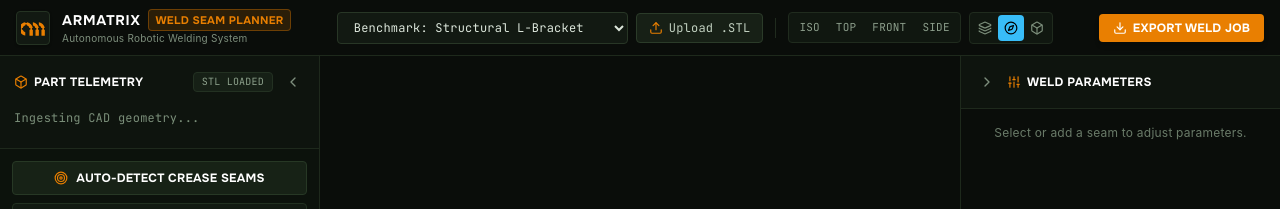
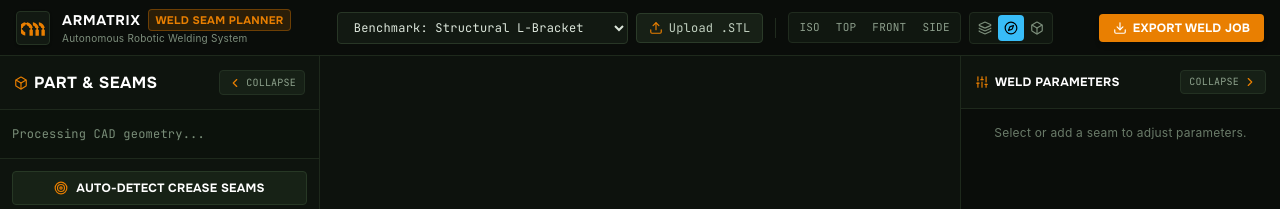
Before and after one commit to sparrowdex/armatrix_weld_seam_planner, a Next.js app: page / in a window 1280 px wide. Shown: the top 209 px of the page. Built offline with nearby package versions, Linux system fonts and the light colour scheme; no server answers; a web font is replaced by a local one.

Commit message:
fix: omni-directional CAD lighting to eliminate dark silhouettes and prominent sidebar collapse controls

```diff
--- a/src/components/panels/SidebarLeft.tsx
+++ b/src/components/panels/SidebarLeft.tsx
@@ -18,7 +18,7 @@ interface SidebarLeftProps {
   isCollapsed?: boolean;
 }
 
-export const SidebarLeft: React.FC<SidebarLeftProps> = ({ onToggleCollapse, isCollapsed }) => {
+export const SidebarLeft: React.FC<SidebarLeftProps> = ({ onToggleCollapse }) => {
   const {
     part,
     partLoading,
@@ -44,7 +44,6 @@ export const SidebarLeft: React.FC<SidebarLeftProps> = ({ onToggleCollapse, isCo
       addSeam({ x: 30, y: 14, z: -33 }, { x: 30, y: 14, z: 22 }, { x: 0.707, y: 0.707, z: 0 }, 'detected');
       addSeam({ x: -40, y: 14, z: -33 }, { x: -40, y: 79, z: -33 }, { x: -0.707, y: 0, z: 0.707 }, 'detected');
     } else if (activeModelName === 'Armatrix Emblem') {
-      // 3 signature weld seams following the Armatrix snake-arm joints
       addSeam({ x: -27.5, y: 16, z: -25 }, { x: -27.5, y: 16, z: 15 }, { x: 0, y: 1, z: 0 }, 'detected');
       addSeam({ x: 0, y: 16, z: -25 }, { x: 0, y: 16, z: 20 }, { x: 0, y: 1, z: 0 }, 'detected');
       addSeam({ x: 27.5, y: 16, z: -25 }, { x: 27.5, y: 16, z: 15 }, { x: 0, y: 1, z: 0 }, 'detected');
@@ -81,29 +80,27 @@ export const SidebarLeft: React.FC<SidebarLeftProps> = ({ onToggleCollapse, isCo
 
   return (
     <aside className="w-80 h-full bg-[#0A0D0A] border-r border-[#1E291C] flex flex-col z-10 select-none overflow-hidden relative">
-      {/* CAD Telemetry Card */}
-      <div className="p-3.5 border-b border-[#1E291C] bg-[#0E140E]">
-        <div className="flex items-center justify-between text-xs mb-2">
+      {/* Header with prominent Collapse button */}
+      <div className="p-3.5 border-b border-[#1E291C] bg-[#0E140E] flex items-center justify-between">
         <span style={{ fontFamily: 'Onest, sans-serif' }} className="flex items-center gap-1.5 font-bold text-white tracking-wide">
           <Box className="w-3.5 h-3.5 text-[#e97f01]" />
-            PART TELEMETRY
+          PART & SEAMS
         </span>
-          <div className="flex items-center gap-2">
-            <span className="text-[10px] font-mono bg-[#162016] text-[#8EA28D] px-2 py-0.5 rounded border border-[#233122]">
-              {partLoading ? 'PROCESSING' : 'STL LOADED'}
-            </span>
+
         {onToggleCollapse && (
           <button
             onClick={onToggleCollapse}
-                className="p-1 hover:bg-[#1A2519] rounded text-[#7E8F7D] hover:text-white transition"
+            className="flex items-center gap-1 px-2 py-1 text-[10px] font-mono bg-[#162016] hover:bg-[#202E1F] border border-[#233122] rounded text-[#8EA28D] hover:text-white transition active:scale-95"
             title="Collapse Seams Panel"
           >
-                <ChevronLeft className="w-4 h-4" />
+            <ChevronLeft className="w-3.5 h-3.5 text-[#e97f01]" />
+            <span>COLLAPSE</span>
           </button>
         )}
       </div>
-        </div>
 
+      {/* CAD Telemetry Card */}
+      <div className="p-3 border-b border-[#1E291C] bg-[#0C120C]">
         {part ? (
           <div className="grid grid-cols-2 gap-2 text-[11px] font-mono">
             <div className="bg-[#131B13] p-2 rounded border border-[#202D1E]">
@@ -118,12 +115,12 @@ export const SidebarLeft: React.FC<SidebarLeftProps> = ({ onToggleCollapse, isCo
             </div>
           </div>
         ) : (
-          <div className="text-xs font-mono text-[#7A8E79] py-2">Ingesting CAD geometry...</div>
+          <div className="text-xs font-mono text-[#7A8E79] py-1">Processing CAD geometry...</div>
         )}
       </div>
 
       {/* Action Buttons */}
-      <div className="p-3 border-b border-[#1E291C] flex flex-col gap-2 bg-[#0C120C]">
+      <div className="p-3 border-b border-[#1E291C] flex flex-col gap-2 bg-[#0E140E]">
         <button
           onClick={handleAutoDetect}
           style={{ fontFamily: 'Onest, sans-serif' }}
--- a/src/components/panels/SidebarRight.tsx
+++ b/src/components/panels/SidebarRight.tsx
@@ -16,7 +16,7 @@ interface SidebarRightProps {
   isCollapsed?: boolean;
 }
 
-export const SidebarRight: React.FC<SidebarRightProps> = ({ onToggleCollapse, isCollapsed }) => {
+export const SidebarRight: React.FC<SidebarRightProps> = ({ onToggleCollapse }) => {
   const {
     seams,
     selectedSeamId,
@@ -30,31 +30,34 @@ export const SidebarRight: React.FC<SidebarRightProps> = ({ onToggleCollapse, is
 
   return (
     <aside className="w-80 h-full bg-[#0A0D0A] border-l border-[#1E291C] flex flex-col z-10 select-none overflow-y-auto text-xs relative">
-      {/* Header */}
+      {/* Header with prominent Collapse button */}
       <div className="p-3.5 border-b border-[#1E291C] bg-[#0E140E] flex items-center justify-between">
+        <span style={{ fontFamily: 'Onest, sans-serif' }} className="flex items-center gap-1.5 font-bold text-white tracking-wide">
+          <Sliders className="w-3.5 h-3.5 text-[#e97f01]" />
+          WELD PARAMETERS
+        </span>
+
         <div className="flex items-center gap-2">
+          {selectedSeam && (
+            <span
+              style={{ color: '#e97f01' }}
+              className="bg-[#172216] px-2 py-0.5 rounded border border-[#273825] text-[10px] font-mono font-bold"
+            >
+              {selectedSeam.id}
+            </span>
+          )}
+
           {onToggleCollapse && (
             <button
               onClick={onToggleCollapse}
-              className="p-1 hover:bg-[#1A2519] rounded text-[#7E8F7D] hover:text-white transition"
+              className="flex items-center gap-1 px-2 py-1 text-[10px] font-mono bg-[#162016] hover:bg-[#202E1F] border border-[#233122] rounded text-[#8EA28D] hover:text-white transition active:scale-95"
               title="Collapse Parameters Panel"
             >
-              <ChevronRight className="w-4 h-4" />
+              <span>COLLAPSE</span>
+              <ChevronRight className="w-3.5 h-3.5 text-[#e97f01]" />
             </button>
           )}
-          <span style={{ fontFamily: 'Onest, sans-serif' }} className="flex items-center gap-1.5 font-bold text-white tracking-wide">
-            <Sliders className="w-3.5 h-3.5 text-[#e97f01]" />
-            WELD PARAMETERS
-          </span>
         </div>
-        {selectedSeam && (
-          <span
-            style={{ color: '#e97f01' }}
-            className="bg-[#172216] px-2 py-0.5 rounded border border-[#273825] text-[10px] font-mono font-bold"
-          >
-            {selectedSeam.id}
-          </span>
-        )}
       </div>
 
       {selectedSeam ? (
--- a/src/components/viewport/ViewportCanvas.tsx
+++ b/src/components/viewport/ViewportCanvas.tsx
@@ -61,17 +61,17 @@ export const ViewportCanvas: React.FC = () => {
 
     // 1. Scene
     const scene = new THREE.Scene();
-    scene.background = new THREE.Color('#0A0D0A'); // Deep tactical graphite
+    scene.background = new THREE.Color('#0D120D'); // Sleek industrial dark green-gray
     sceneRef.current = scene;
 
-    // Grid floor & axes
-    const grid = new THREE.GridHelper(320, 32, '#233020', '#121A11');
+    // High precision CAD Grid Floor
+    const grid = new THREE.GridHelper(360, 36, '#283B25', '#162215');
     grid.position.y = 0;
     scene.add(grid);
 
     // 2. Camera
     const camera = new THREE.PerspectiveCamera(45, width / height, 1, 3000);
-    camera.position.set(160, 140, 180);
+    camera.position.set(170, 150, 190);
     cameraRef.current = camera;
 
     // 3. Renderer
@@ -81,73 +81,80 @@ export const ViewportCanvas: React.FC = () => {
     renderer.shadowMap.enabled = true;
     renderer.shadowMap.type = THREE.PCFShadowMap;
     renderer.toneMapping = THREE.ACESFilmicToneMapping;
-    renderer.toneMappingExposure = 1.25;
+    renderer.toneMappingExposure = 1.35;
     container.innerHTML = '';
     container.appendChild(renderer.domElement);
     rendererRef.current = renderer;
 
-    // 4. Controls
+    // 4. OrbitControls
     const controls = new OrbitControls(camera, renderer.domElement);
     controls.enableDamping = true;
     controls.dampingFactor = 0.08;
-    controls.maxDistance = 1200;
+    controls.maxDistance = 1400;
     controls.minDistance = 20;
-    controls.target.set(0, 30, 0);
+    controls.target.set(0, 35, 0);
     controlsRef.current = controls;
 
-    // 5. Crisp Studio Lighting
-    const ambientLight = new THREE.AmbientLight('#FFFFFF', 1.2);
+    // 5. OMNI-DIRECTIONAL CAD STUDIO LIGHTING (Eliminates all dark/black faces!)
+    // Hemisphere light: bright sky illumination + soft ground bounce
+    const hemiLight = new THREE.HemisphereLight('#FFFFFF', '#4A5D4A', 2.0);
+    scene.add(hemiLight);
+
+    // Global ambient
+    const ambientLight = new THREE.AmbientLight('#FFFFFF', 1.4);
     scene.add(ambientLight);
 
+    // Key Light Front-Right
     const keyLight = new THREE.DirectionalLight('#FFFFFF', 2.2);
-    keyLight.position.set(120, 220, 160);
+    keyLight.position.set(150, 250, 180);
     keyLight.castShadow = true;
-    keyLight.shadow.mapSize.width = 2048;
-    keyLight.shadow.mapSize.height = 2048;
     scene.add(keyLight);
 
-    const fillLight = new THREE.DirectionalLight('#E2E8F0', 1.4);
-    fillLight.position.set(-140, 90, 120);
-    scene.add(fillLight);
+    // Fill Light Front-Left
+    const fillLight1 = new THREE.DirectionalLight('#E2E8F0', 1.8);
+    fillLight1.position.set(-160, 180, 140);
+    scene.add(fillLight1);
 
-    const rimLight = new THREE.DirectionalLight('#e97f01', 1.0); // Armatrix orange rim accent
-    rimLight.position.set(0, 160, -160);
+    // Fill Light Back-Right
+    const fillLight2 = new THREE.DirectionalLight('#CBD5E1', 1.6);
+    fillLight2.position.set(140, 160, -160);
+    scene.add(fillLight2);
+
+    // Rim Light Back-Left (Armatrix amber accent)
+    const rimLight = new THREE.DirectionalLight('#e97f01', 1.4);
+    rimLight.position.set(-150, 140, -180);
     scene.add(rimLight);
-
-    const groundBounce = new THREE.DirectionalLight('#334155', 0.6);
-    groundBounce.position.set(0, -100, 0);
-    scene.add(groundBounce);
 
     // Groups
     scene.add(seamsGroupRef.current);
     scene.add(previewSeamRef.current);
 
-    // 6. Build Sleek Robotic Welding Torch 3D Model
+    // 6. Build Welding Torch 3D Model
     const torchGroup = new THREE.Group();
-    // Body (dark carbon graphite)
-    const torchBodyGeom = new THREE.CylinderGeometry(4, 4, 35, 20);
-    const torchBodyMat = new THREE.MeshStandardMaterial({ color: '#1B1E1B', metalness: 0.9, roughness: 0.25 });
+    // Body (dark graphite)
+    const torchBodyGeom = new THREE.CylinderGeometry(4.2, 4.2, 36, 20);
+    const torchBodyMat = new THREE.MeshStandardMaterial({ color: '#1B1E1B', metalness: 0.85, roughness: 0.25 });
     const torchBody = new THREE.Mesh(torchBodyGeom, torchBodyMat);
-    torchBody.position.y = 25;
+    torchBody.position.y = 26;
     torchGroup.add(torchBody);
 
-    // Collar (Armatrix signature red-orange tool ring)
-    const collarGeom = new THREE.CylinderGeometry(4.6, 4.6, 7, 20);
+    // Collar (Armatrix orange accent ring)
+    const collarGeom = new THREE.CylinderGeometry(4.8, 4.8, 8, 20);
     const collarMat = new THREE.MeshStandardMaterial({ color: '#e97f01', metalness: 0.7, roughness: 0.2 });
     const collar = new THREE.Mesh(collarGeom, collarMat);
-    collar.position.y = 12;
+    collar.position.y = 13;
     torchGroup.add(collar);
 
     // Precision Copper Nozzle
-    const nozzleGeom = new THREE.ConeGeometry(3.5, 12, 20);
+    const nozzleGeom = new THREE.ConeGeometry(3.6, 12, 20);
     const nozzleMat = new THREE.MeshStandardMaterial({ color: '#C87D40', metalness: 0.95, roughness: 0.15 });
     const nozzle = new THREE.Mesh(nozzleGeom, nozzleMat);
     nozzle.rotation.x = Math.PI;
     nozzle.position.y = 2;
     torchGroup.add(nozzle);
 
-    // Arc flash point light at weld tip
-    const arcLight = new THREE.PointLight('#38BDF8', 0, 70);
+    // Arc flash light at weld tip
+    const arcLight = new THREE.PointLight('#38BDF8', 0, 75);
     arcLight.position.set(0, 0, 0);
     torchGroup.add(arcLight);
     arcLightRef.current = arcLight;
@@ -192,19 +199,19 @@ export const ViewportCanvas: React.FC = () => {
 
     switch (viewPreset) {
       case 'iso':
-        camera.position.set(160, 140, 180);
-        controls.target.set(0, 30, 0);
+        camera.position.set(170, 150, 190);
+        controls.target.set(0, 35, 0);
         break;
       case 'top':
-        camera.position.set(0, 270, 0);
+        camera.position.set(0, 290, 0);
         controls.target.set(0, 0, 0);
         break;
       case 'front':
-        camera.position.set(0, 35, 260);
+        camera.position.set(0, 35, 270);
         controls.target.set(0, 35, 0);
         break;
       case 'right':
-        camera.position.set(260, 35, 0);
+        camera.position.set(270, 35, 0);
         controls.target.set(0, 35, 0);
         break;
     }
@@ -228,7 +235,6 @@ export const ViewportCanvas: React.FC = () => {
     loader.load(
       modelUrl,
       (geometry) => {
-        // Remove existing meshes
         if (meshRef.current) {
           scene.remove(meshRef.current);
           meshRef.current.geometry.dispose();
@@ -245,7 +251,6 @@ export const ViewportCanvas: React.FC = () => {
           scene.remove(boundingBoxRef.current);
         }
 
-        // Align and center on ground plane
         geometry.computeVertexNormals();
         geometry.center();
         geometry.computeBoundingBox();
@@ -259,11 +264,12 @@ export const ViewportCanvas: React.FC = () => {
         const height = parseFloat((finalBox.max.y - finalBox.min.y).toFixed(1));
         const depth = parseFloat((finalBox.max.z - finalBox.min.z).toFixed(1));
 
-        // Machined Steel / Titanium PBR Material (High clarity CAD surface)
+        // CRISP BRIGHT CAD ALLOY STEEL MATERIAL (Fully illuminated on every face!)
         const material = new THREE.MeshStandardMaterial({
-          color: '#6F7F72', // Technical alloy steel
-          metalness: 0.7,
-          roughness: 0.35,
+          color: '#B2C2B5', // Bright, crisp satin aluminum alloy
+          metalness: 0.18,  // Low metalness ensures clear diffuse shading without black reflections!
+          roughness: 0.45,  // Smooth satin finish
+          side: THREE.DoubleSide, // Guarantees both sides of any face are always illuminated
           polygonOffset: true,
           polygonOffsetFactor: 1,
           polygonOffsetUnits: 1,
@@ -275,16 +281,16 @@ export const ViewportCanvas: React.FC = () => {
         scene.add(mesh);
         meshRef.current = mesh;
 
-        // Clean CAD edge outlines (makes structural faces crystal clear)
-        const edgeGeometry = new THREE.EdgesGeometry(geometry, 28);
-        const edgeMaterial = new THREE.LineBasicMaterial({ color: '#1B241C', linewidth: 1.5 });
+        // Sharp CAD Edge Contours (makes every feature, fillet, and hole pop)
+        const edgeGeometry = new THREE.EdgesGeometry(geometry, 25);
+        const edgeMaterial = new THREE.LineBasicMaterial({ color: '#182417', linewidth: 1.5 });
         const edgeLines = new THREE.LineSegments(edgeGeometry, edgeMaterial);
         scene.add(edgeLines);
         edgesRef.current = edgeLines;
 
         // Wireframe toggle overlay
         const wireframeGeom = new THREE.WireframeGeometry(geometry);
-        const wireframeMat = new THREE.LineBasicMaterial({ color: '#4D614D', opacity: 0.3, transparent: true });
+        const wireframeMat = new THREE.LineBasicMaterial({ color: '#3A5239', opacity: 0.4, transparent: true });
         const wireframe = new THREE.LineSegments(wireframeGeom, wireframeMat);
         wireframe.visible = showWireframe;
         scene.add(wireframe);
@@ -309,7 +315,6 @@ export const ViewportCanvas: React.FC = () => {
         });
         setPartLoading(false);
 
-        // Adjust camera target
         if (controlsRef.current) {
           controlsRef.current.target.set(0, height / 2, 0);
           controlsRef.current.update();
@@ -349,7 +354,7 @@ export const ViewportCanvas: React.FC = () => {
       const seamContainer = new THREE.Group();
 
       // 1. Weld Bead Solid Geometry
-      const beadRadius = isSelected ? 2.4 : 1.6;
+      const beadRadius = isSelected ? 2.5 : 1.7;
       const cylinderGeom = new THREE.CylinderGeometry(beadRadius, beadRadius, length, 16);
       cylinderGeom.translate(0, length / 2, 0);
       cylinderGeom.rotateX(Math.PI / 2);
@@ -358,7 +363,7 @@ export const ViewportCanvas: React.FC = () => {
       const cylinderMat = new THREE.MeshStandardMaterial({
         color: new THREE.Color(color),
         emissive: new THREE.Color(isSelected ? '#e97f01' : '#15803D'),
-        emissiveIntensity: isSelected ? 0.8 : 0.35,
+        emissiveIntensity: isSelected ? 0.85 : 0.4,
         roughness: 0.2,
         metalness: 0.85,
       });
@@ -368,7 +373,7 @@ export const ViewportCanvas: React.FC = () => {
       beadMesh.lookAt(p2);
       seamContainer.add(beadMesh);
 
-      // 2. Start (Cyan) & End (Red) Waypoint Spheres
+      // 2. Start & End Waypoint Spheres
       const startSphere = new THREE.Mesh(
         new THREE.SphereGeometry(isSelected ? 3.0 : 2.2, 16, 16),
         new THREE.MeshStandardMaterial({ color: '#38BDF8', emissive: '#0284C7', emissiveIntensity: 0.6 })
@@ -509,7 +514,6 @@ export const ViewportCanvas: React.FC = () => {
         const currentPos = new THREE.Vector3().lerpVectors(pStart, pEnd, Math.min(1, progress));
         torch.position.copy(currentPos);
         torch.quaternion.setFromUnitVectors(new THREE.Vector3(0, 1, 0), normal);
-        // Welding arc flicker
         if (arcLight) {
           arcLight.intensity = 20 + Math.random() * 20;
           arcLight.color.set(Math.random() > 0.3 ? '#38BDF8' : '#FFFFFF');
@@ -626,17 +630,17 @@ export const ViewportCanvas: React.FC = () => {
       ref={containerRef}
       onPointerMove={handlePointerMove}
       onPointerDown={handlePointerDown}
-      className="relative w-full h-full cursor-crosshair select-none overflow-hidden bg-[#0A0D0A]"
+      className="relative w-full h-full cursor-crosshair select-none overflow-hidden bg-[#0D120D]"
     >
       {/* 3D Telemetry HUD Overlay */}
       <div className="absolute top-4 left-4 z-10 pointer-events-none flex flex-col gap-1.5 font-mono text-xs">
-        <div className="flex items-center gap-2 bg-[#101710]/85 backdrop-blur-md px-3 py-1.5 border border-[#233120] rounded text-[#E2E8F0]">
+        <div className="flex items-center gap-2 bg-[#121A12]/90 backdrop-blur-md px-3 py-1.5 border border-[#233321] rounded text-[#E2E8F0] shadow-md">
           <span className="w-2 h-2 rounded-full bg-[#e97f01] animate-pulse" />
-          <span className="text-[#8FA18E]">PART:</span>
+          <span className="text-[#8EA28D]">PART:</span>
           <span className="font-semibold text-white tracking-wide">{activeModelName}</span>
         </div>
         {cursorPos && (
-          <div className="bg-[#101710]/85 backdrop-blur-md px-3 py-1.5 border border-[#233120] rounded text-[#8FA18E] flex gap-3">
+          <div className="bg-[#121A12]/90 backdrop-blur-md px-3 py-1.5 border border-[#233321] rounded text-[#8EA28D] flex gap-3 shadow-md">
             <span>X: <strong className="text-white">{cursorPos.x}</strong></span>
             <span>Y: <strong className="text-white">{cursorPos.y}</strong></span>
             <span>Z: <strong className="text-white">{cursorPos.z}</strong></span>
```
Also changed, not shown: src/app/page.tsx (+9 -5 lines), scripts/extract_logo.js (line endings or trailing spaces), src/components/ui/ArmatrixLogo.tsx (line endings or trailing spaces), 1 other file (tests, documents, lock files or other folders). Lines whose indentation alone changed are shown as unchanged.
